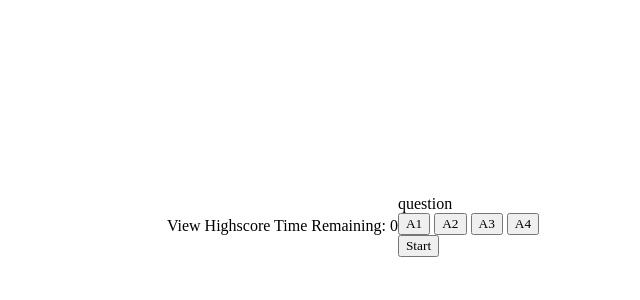
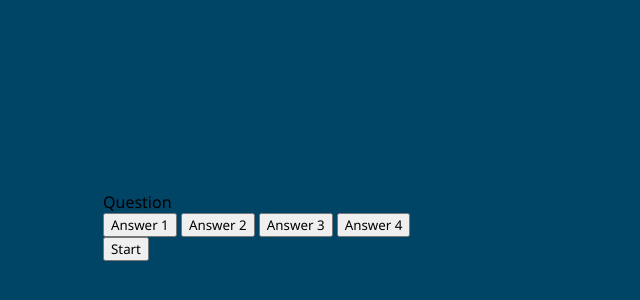
Before and after one commit to alecmichaelw/04-Web_APIs-Code_Quiz, a plain HTML site: page index.html in a window 1280 px wide. Shown: the part 174-474 px from the top of the page, without its empty margins (287-927 px from the left). Drawn offline with Linux system fonts and the light colour scheme.

Commit message:
added correct, wrong and neutral hue

```diff
--- a/assets/css/style.css
+++ b/assets/css/style.css
@@ -1,15 +1,15 @@
 *, *::before, *::after {
     box-sizing: border-box;
-    font-family: 'Times New Roman', Times, serif;
+    font-family:'Segoe UI', Tahoma, Geneva, Verdana, sans-serif
 }
 
 :root {
-    --hue-neutral: 2001
+    --hue-neutral: 200;
     --hue-wrong: 0;
     --hue-correct: 145;
 }
 
-body {
+body, main {
     --hue: var(--hue-neutral);
     padding: 0;
     margin: 0;
@@ -18,4 +18,18 @@ body {
     height: 100vh;
     justify-content: center;
     align-items: center;
+    background-color: hsl(var(--hue), 100%, 20%)
 }
+
+body.correct {
+    --hue: var(--hue-correct);
+}
+
+body.wrong {
+    --hue: var(--hue-wrong);
+}
+
+.container {
+    width: 500px;
+    max-width: 80%;
+}
--- a/index.html
+++ b/index.html
@@ -1,32 +1,32 @@
 <!DOCTYPE html>
-<html lang="en">
+<html lang = "en">
 <head>
-    <meta charset="UTF-8">
-    <meta http-equiv="X-UA-Compatible" content="IE=edge">
-    <meta name="viewport" content="width=device-width, initial-scale=1.0">
-    <script src="./assets/js/script.js" defer></script>
-    <link rel="stylesheet" href="./assets/css/style.css">
+    <meta charset = "UTF-8">
+    <meta http-equiv = "X-UA-Compatible" content = "IE=edge">
+    <meta name = "viewport" content = "width=device-width, initial-scale=1.0">
+    <script src = "./assets/js/script.js" defer></script>
+    <link rel = "stylesheet" href = "./assets/css/style.css">
     <title>Code Quiz</title>
 </head>
 <body>
-    <header>
+    <!-- <header>
         <span id = "highScore">View Highscore</span>
         <span id = "timer">Time Remaining:<span id = "time"> 0</span></span>
-    </header>
+    </header> -->
 
     <main>
         <div class = "container">
             <div id = "question-container" class = "hide">
-                <div id = "question">question</div>
-                <div id = "answerBtns" class = "btnGrid">
-                    <button class = "btn">A1</button>
-                    <button class = "btn">A2</button>
-                    <button class = "btn">A3</button>
-                    <button class = "btn">A4</button>
+                <div id = "question">Question</div>
+                <div id = "answer-buttons" class = "btn-grid">
+                    <button class = "btn">Answer 1</button>
+                    <button class = "btn">Answer 2</button>
+                    <button class = "btn">Answer 3</button>
+                    <button class = "btn">Answer 4</button>
                 </div>
             </div>
-            <div class = "controls">
-                <button id = "startBtn btn hide">Start</button>
+            <div class = "start-btn">
+                <button id = "start-btn btn hide">Start</button>
             </div>
         </div>
     </main>
```
Lines whose indentation alone changed are shown as unchanged.
